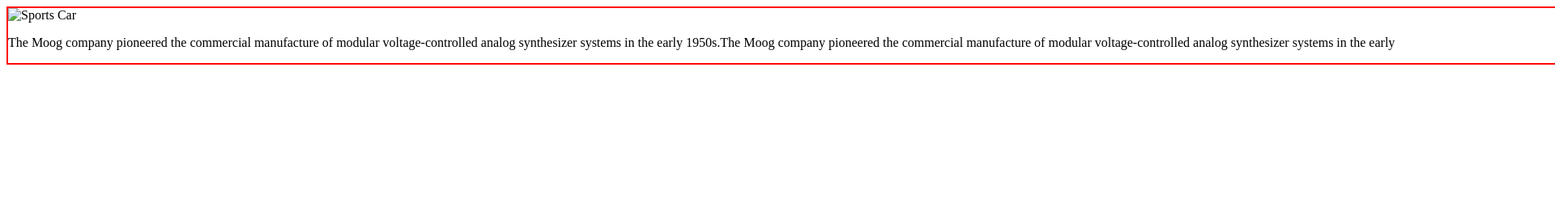
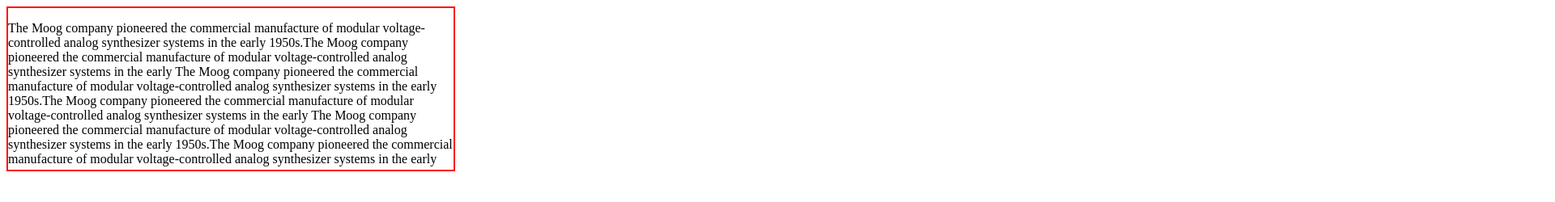
Before and after one commit to Daroowala/Boxes-Chapter, a plain HTML site: page index.html in a window 1280 px wide. Shown: the top 250 px of the page at 81% size, 1920 px wide, since content can reach past the window. Drawn offline with Linux system fonts and the light colour scheme.

Commit message:
min height max height

```diff
--- a/index.html
+++ b/index.html
@@ -9,13 +9,25 @@
 <body>
 
     <div class="main">
-        <img src="Images/5OcUPQ.webp.crdownload" alt="Sports Car">
+        <!-- <img src="Images/5OcUPQ.webp.crdownload" alt="Sports Car"> -->
         <p>The Moog company pioneered the commercial
          manufacture of modular voltage-controlled
          analog synthesizer systems in the early
          1950s.The Moog company pioneered the commercial
          manufacture of modular voltage-controlled
-         analog synthesizer systems in the early </p>
+         analog synthesizer systems in the early
+         The Moog company pioneered the commercial
+         manufacture of modular voltage-controlled
+         analog synthesizer systems in the early
+         1950s.The Moog company pioneered the commercial
+         manufacture of modular voltage-controlled
+         analog synthesizer systems in the early The Moog company pioneered the commercial
+         manufacture of modular voltage-controlled
+         analog synthesizer systems in the early
+         1950s.The Moog company pioneered the commercial
+         manufacture of modular voltage-controlled
+         analog synthesizer systems in the early
+        </p>
         </div>
 </body>
 </html>
--- a/style.css
+++ b/style.css
@@ -1,9 +1,8 @@
-img{
+/* img{
     width: 50%;
-    height: 50%;
-}
+} */
 .main {
 border: 2px solid red;
-min-width: 200%;
-max-width: 700%;
+width: 550px;
+height: 200px;
 }
```
